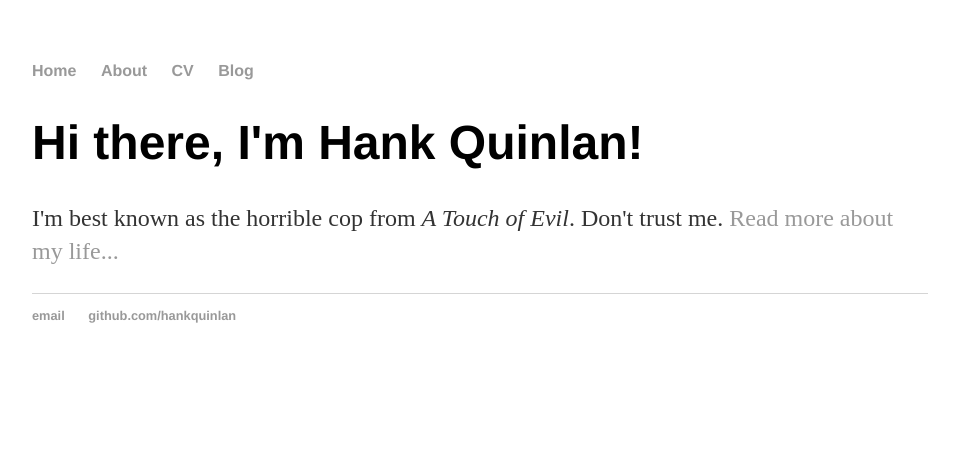
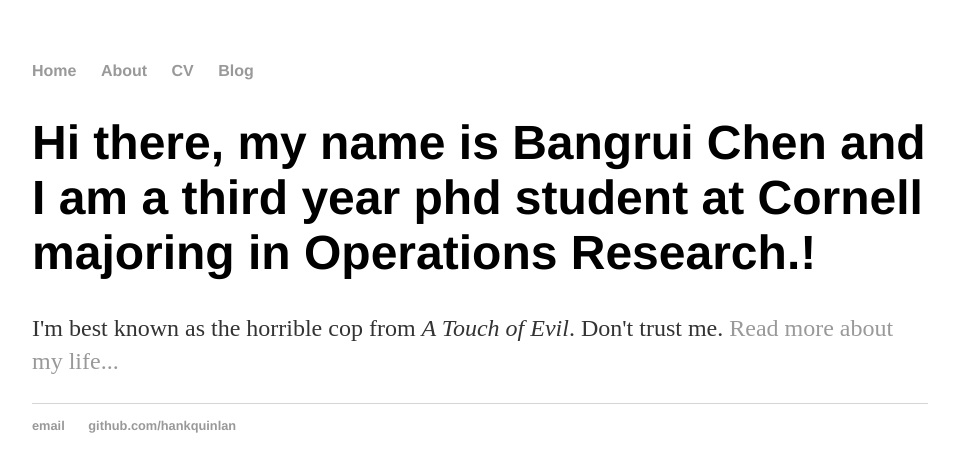
Before and after one commit to bangrui/Personal-website, a Jekyll site: the page built from index.html, in a window 1280 px wide. Shown: the top 472 px of the page, without its empty margins (160-1114 px from the left). Built offline with Jekyll 4.4.1, drawn with Linux system fonts in a browser that asks for light colours.

Commit message:
Update index.html
Changed it a little bit

```diff
--- a/index.html
+++ b/index.html
@@ -4,6 +4,6 @@
 ---
 
 		<div class="blurb">
-			<h1>Hi there, I'm Hank Quinlan!</h1>
+			<h1>Hi there, my name is Bangrui Chen and I am a third year phd student at Cornell majoring in Operations Research.!</h1>
 			<p>I'm best known as the horrible cop from <em>A Touch of Evil</em>. Don't trust me. <a href="/about">Read more about my life...</a></p>
 		</div>
```
